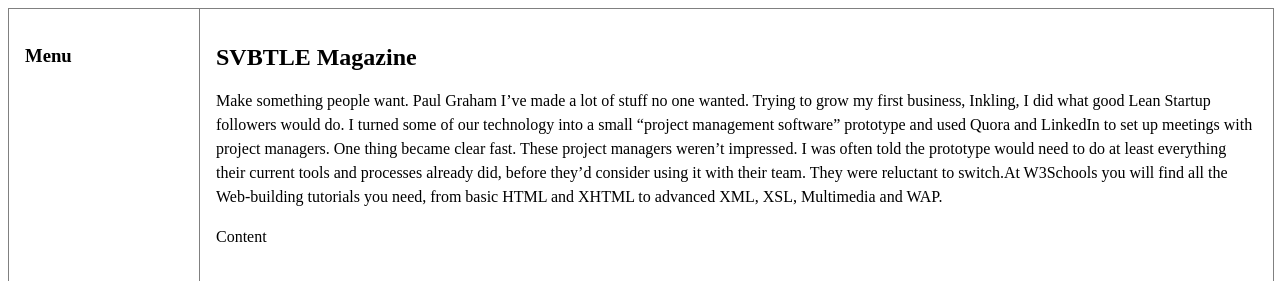
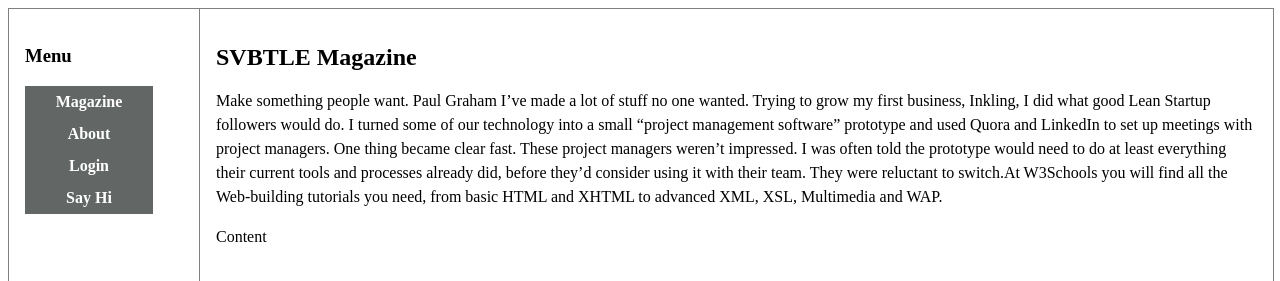
Before and after one commit to joalmay/svbtle-J, a plain HTML site: page index.html in a window 1280 px wide. Shown: the top 281 px of the page. Drawn offline with Linux system fonts and the light colour scheme.

Commit message:
Better Menu
Signed-off-by: joalmay <joalmay@gmail.com>

```diff
--- a/index.html
+++ b/index.html
@@ -9,7 +9,17 @@
 <body>
 
 <div class="container">
-<div class="left"><h3>Menu</h3></div>
+<div class="left"><h3>Menu</h3>
+<ul>
+<li><a href="home">Magazine</a></li>
+<li><a href="about">About</a></li>
+<li><a href="login">Login</a></li>
+<li><a href="contact">Say Hi</a></li>
+
+</ul>
+
+
+</div>
 <div class="content">
 <h2>SVBTLE Magazine</h2>
 <p>Make something people want.
--- a/style.css
+++ b/style.css
@@ -24,3 +24,28 @@
 border-left:1px solid gray;
 padding:1em;
 }
+
+ul
+{
+list-style-type:none; /* Removes the bullets. */
+
+/* Remove browser default settings */
+margin:0;
+padding:0;
+}
+
+a:link,a:visited
+{
+display:block;
+font-weight:bold;
+color:#FFFFFF;
+background-color:#626665;
+width:120px;
+text-align:center;
+padding:4px;
+text-decoration:none;
+}
+a:hover,a:active
+{
+background-color:black;
+}
```
